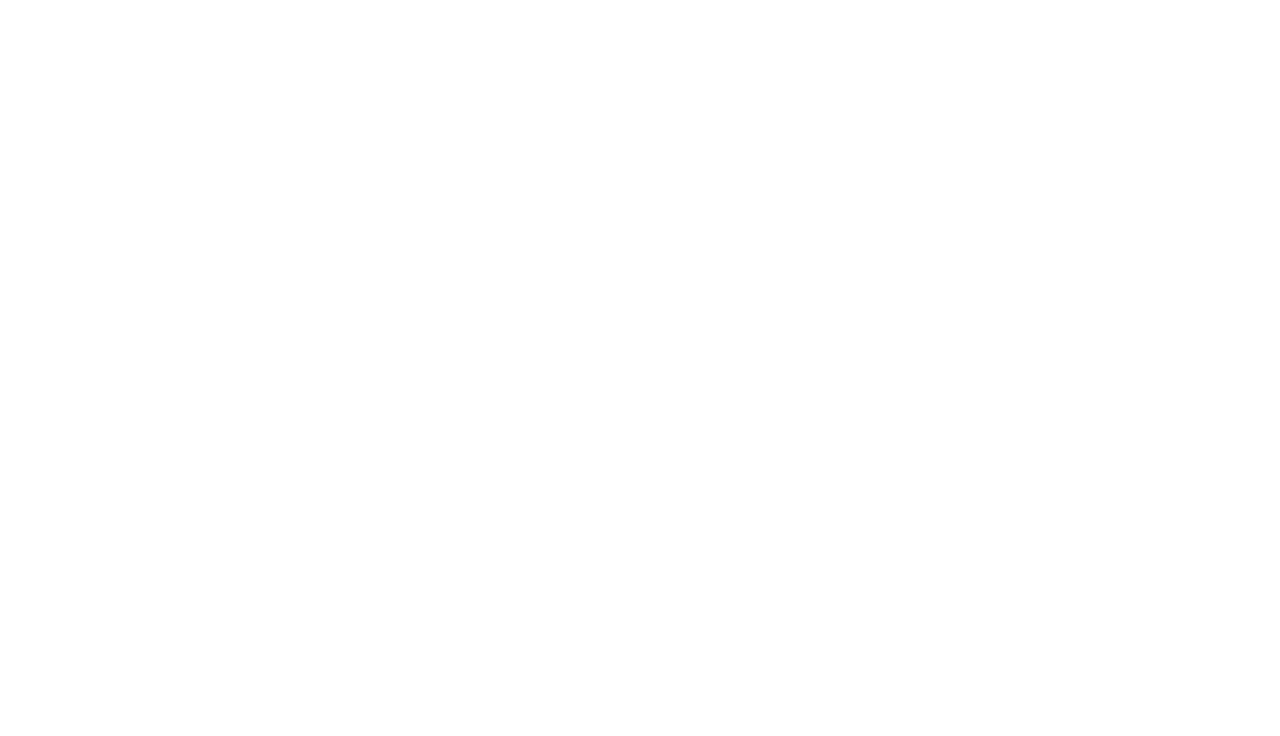
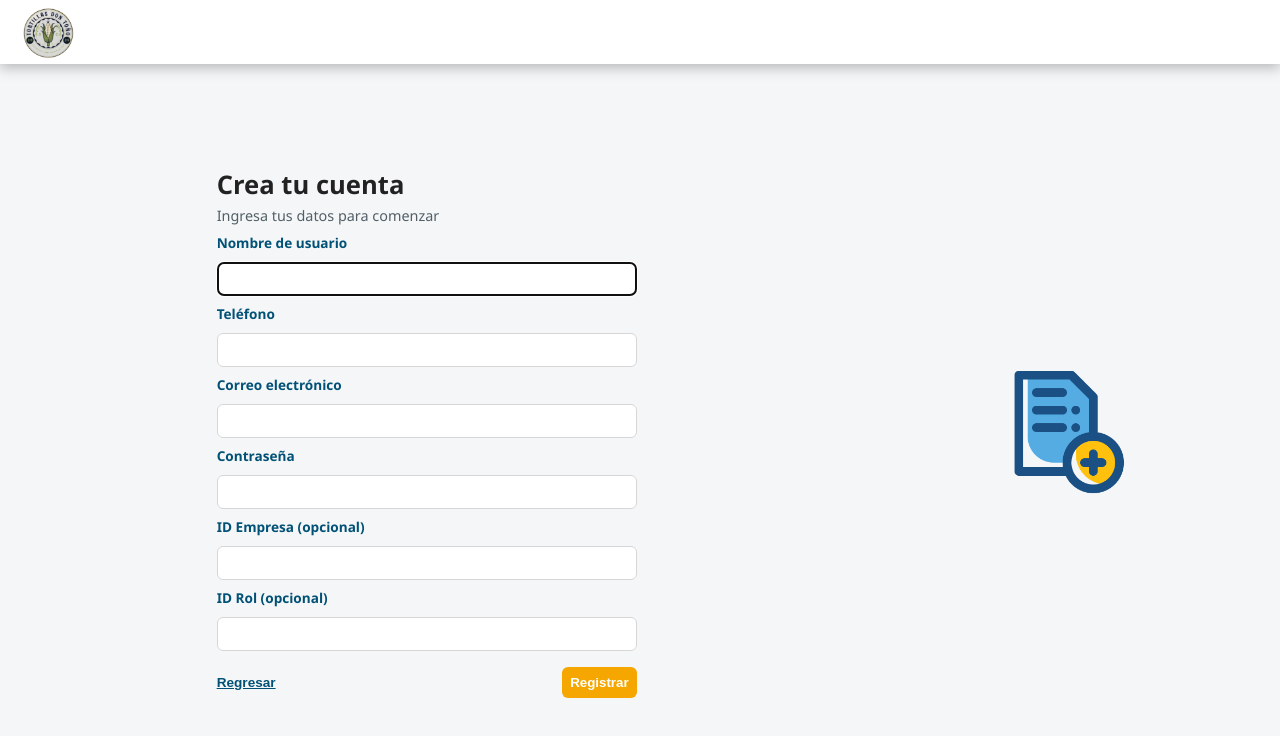
Before and after one commit to AlisonMontufar/SistemaTortillasWebFrontend, a React (Create React App) app: page /registro in a window 1280 px wide. Before the commit this address had no page. Shown: the top 736 px of the page. Built offline with nearby package versions, Linux system fonts and the light colour scheme.

Commit message:
Sprint2(Esqueleto):Creacion de la pagina de Registro

```diff
--- a/src/App.js
+++ b/src/App.js
@@ -3,6 +3,7 @@
 import Login from "./pages/Login";
 import Inicio from "./pages/Inicio";
 import OlvidePassword from "./pages/OlvidePassword";
+import Registro from "./pages/Registro";
 
 
 function App() {
@@ -12,6 +13,7 @@
         <Route path="/" element={<Login />} />
         <Route path="/inicio" element={<Inicio />} />
         <Route path="/olvide-password" element={<OlvidePassword />} />
+        <Route path="/registro" element={<Registro />} />
       </Routes>
     </Router>
   );
--- a/src/pages/Login.css
+++ b/src/pages/Login.css
@@ -208,3 +208,31 @@
     margin-bottom: 40px;
   }
 }
+
+/* ===== REGISTRARSE ===== */
+.registrarse {
+  margin-top: 25px;
+  display: flex;
+  align-items: center;
+  justify-content: center;
+  gap: 5px;
+}
+
+.texto-gris {
+  color: #A6A6A6;
+  font-size: 0.95rem;
+}
+
+.btn-registrate {
+  background: none;
+  border: none;
+  color: #EC9D02;
+  cursor: pointer;
+  font-weight: 600;
+  font-size: 0.95rem;
+  transition: color 0.3s ease;
+}
+
+.btn-registrate:hover {
+  color: #d89000;
+}
--- a/src/pages/Login.jsx
+++ b/src/pages/Login.jsx
@@ -52,7 +52,6 @@
         <div className="login-container">
             {/* SECCIÓN IZQUIERDA */}
             <div className="left-section">
-                {/* Onda superior */}
                 <div className="top-wave">
                     <svg viewBox="0 0 500 150" preserveAspectRatio="none">
                         <path
@@ -62,7 +61,6 @@
                     </svg>
                 </div>
 
-                {/* Contenido centrado */}
                 <div className="content-left">
                     <div className="logo-wrap">
                         <img src={logo} alt="Logo" className="logo" />
@@ -70,7 +68,6 @@
                     <h1 className="bienvenido-text">Bienvenido</h1>
                 </div>
 
-                {/* Onda inferior */}
                 <div className="bottom-wave">
                     <svg viewBox="0 0 500 150" preserveAspectRatio="none">
                         <path
@@ -80,24 +77,18 @@
                     </svg>
                 </div>
 
-                {/* Segunda onda invertida con doble bajada desde la derecha */}
                 <div className="bottom-wave second-wave">
                     <svg viewBox="0 0 500 150" preserveAspectRatio="none">
                         <path
                             d="M500,0
-         C300,150 100,10 0,100
-         C1,130 0,0 0,170
-         L0,500 L900,0 Z"
+                                C300,150 100,10 0,100
+                                C1,130 0,0 0,170
+                                L0,500 L900,0 Z"
                             fill="rgba(243, 241, 241, 0.73)"
                         />
                     </svg>
                 </div>
-
-
-
             </div>
-
-
 
             {/* SECCIÓN DERECHA */}
             <div className="right-section" role="main">
@@ -145,6 +136,18 @@
                             ¿Olvidaste tu contraseña?
                         </button>
                     </div>
+
+                    {/* NUEVA SECCIÓN: REGISTRARSE */}
+                    <div className="registrarse">
+                        <span className="texto-gris">¿No tienes una cuenta?</span>{" "}
+                        <button
+                            type="button"
+                            className="btn-registrate"
+                            onClick={() => navigate("/registro")}
+                        >
+                            Regístrate
+                        </button>
+                    </div>
                 </form>
             </div>
         </div>
--- /dev/null
+++ b/src/pages/Registro.css
@@ -0,0 +1,100 @@
+:root {
+  --accent: #f5a700;
+  --accent-dark: #d89000;
+  --primary: #015176;
+  --bg: #f4f6f8;
+  --text: #222;
+}
+
+* { box-sizing: border-box; margin:0; padding:0; }
+
+html, body, #root {
+  height: 100%;
+  overflow: hidden; /* evitar scroll global */
+  font-family: "Segoe UI", Roboto, Arial, sans-serif;
+}
+
+/* Navbar */
+.reg-navbar {
+  position: fixed;
+  top: 0; left: 0; right: 0;
+  height: 64px;
+  background: #fff;
+  display: flex;
+  align-items: center;
+  padding: 0 20px;
+  box-shadow: 0 4px 12px rgba(0,0,0,0.25);
+  z-index: 100;
+}
+.nav-logo { width: 56px; height: 56px; object-fit: contain; border-radius: 8px; }
+
+/* Main container */
+.reg-main {
+  display: flex;
+  height: 100vh; /* ocupar toda la pantalla */
+  padding-top: 64px; /* navbar */
+  background: var(--bg);
+}
+
+/* Columna formulario */
+.reg-form {
+  flex: 2;
+  display: flex;
+  justify-content: center;
+  align-items: center;
+  padding: 12px 24px;
+  height: calc(100vh - 64px); /* exacto para no generar scroll */
+}
+
+/* Contenedor del formulario */
+.form-inner {
+  width: 100%;
+  max-width: 420px;
+}
+
+/* Tipografía */
+.title { font-size: 1.6rem; font-weight: 800; color: var(--text); margin-bottom: 4px; }
+.subtitle { font-size: 0.9rem; color: #525f66; margin-bottom: 8px; }
+
+.msg { margin: 6px 0; font-weight: 700; }
+.msg.error { color: #cc2b2b; }
+.msg.success { color: #0b8a1a; }
+
+.form { display: flex; flex-direction: column; gap: 8px; }
+label { font-weight: 700; color: var(--primary); margin-bottom: 2px; font-size: 0.85rem; }
+input { width: 100%; padding: 8px 10px; border-radius: 6px; border: 1px solid #d6d6d6; font-size: 0.9rem; }
+
+/* Botones */
+.actions { display: flex; justify-content: space-between; align-items: center; margin-top: 8px; }
+.link-skip { background: none; border: none; color: var(--primary); font-weight: 700; text-decoration: underline; cursor: pointer; font-size: 0.85rem; }
+.btn-submit { background: var(--accent); border: none; color: #fff; padding: 8px; border-radius: 6px; font-weight: 700; cursor: pointer; }
+.btn-submit:hover { background: var(--accent-dark); }
+.btn-submit:disabled { opacity: 0.7; cursor: default; }
+
+/* Columna hero */
+.reg-hero {
+  flex: 1;
+  display: flex;
+  justify-content: center;
+  align-items: center;
+  padding: 12px;
+}
+.reg-hero img {
+  max-width: 140px;
+  max-height: 140px;
+  object-fit: contain;
+}
+
+/* RESPONSIVE */
+@media (max-width: 900px) {
+  .reg-main { flex-direction: column; }
+  .reg-form { height: auto; padding: 10px; }
+  .reg-hero { margin-top: 12px; }
+}
+
+@media (max-width: 480px) {
+  .reg-main { flex-direction: column; }
+  .reg-hero { display: none; }
+  .reg-form { padding: 8px; }
+  .title { font-size: 1.3rem; }
+}
--- /dev/null
+++ b/src/pages/Registro.jsx
@@ -0,0 +1,192 @@
+import React, { useState } from "react";
+import { useNavigate } from "react-router-dom";
+import "./Registro.css";
+import logo from "../assets/logo.png";
+import hero from "../assets/hero.png";
+
+function Registro() {
+  const navigate = useNavigate();
+  const [formData, setFormData] = useState({
+    nombreUsuario: "",
+    correoUsuario: "",
+    contrasenaUsuario: "",
+    telefonoUsuario: "",
+    fkEmpresa: "",
+    fkRol: "",
+  });
+  const [error, setError] = useState("");
+  const [success, setSuccess] = useState("");
+  const [loading, setLoading] = useState(false);
+
+  const handleChange = (e) =>
+    setFormData({ ...formData, [e.target.name]: e.target.value });
+
+  const validarEmail = (email) => {
+    const re = /^[^\s@]+@[^\s@]+\.[^\s@]+$/;
+    return re.test(email);
+  };
+
+  const handleRegister = async (e) => {
+    e.preventDefault();
+    setError("");
+    setSuccess("");
+
+    const { nombreUsuario, correoUsuario, contrasenaUsuario, telefonoUsuario, fkEmpresa, fkRol } = formData;
+
+    // Validaciones
+    if (!nombreUsuario || !correoUsuario || !contrasenaUsuario || !telefonoUsuario) {
+      setError("Por favor completa todos los campos obligatorios.");
+      return;
+    }
+
+    if (nombreUsuario.length < 3) {
+      setError("El nombre de usuario debe tener al menos 3 caracteres.");
+      return;
+    }
+
+    if (contrasenaUsuario.length < 6) {
+      setError("La contraseña debe tener al menos 6 caracteres.");
+      return;
+    }
+
+    if (!validarEmail(correoUsuario)) {
+      setError("Ingresa un correo electrónico válido.");
+      return;
+    }
+
+    if (!/^\d{10,}$/.test(telefonoUsuario)) {
+      setError("Ingresa un teléfono válido de al menos 10 dígitos.");
+      return;
+    }
+
+    if (fkEmpresa && (!/^\d+$/.test(fkEmpresa) || parseInt(fkEmpresa) <= 0)) {
+      setError("ID Empresa debe ser un número positivo.");
+      return;
+    }
+
+    if (fkRol && (!/^\d+$/.test(fkRol) || parseInt(fkRol) <= 0)) {
+      setError("ID Rol debe ser un número positivo.");
+      return;
+    }
+
+    // Preparar payload
+    const payload = {
+      ...formData,
+      fkEmpresa: fkEmpresa ? parseInt(fkEmpresa, 10) : null,
+      fkRol: fkRol ? parseInt(fkRol, 10) : null,
+    };
+
+    try {
+      setLoading(true);
+      const response = await fetch("http://localhost:5149/api/Auth/register", {
+        method: "POST",
+        headers: { "Content-Type": "application/json" },
+        body: JSON.stringify(payload),
+      });
+
+      const data = await response.json();
+      if (!response.ok) {
+        setError(data.message || "Error al registrar.");
+        return;
+      }
+
+      setSuccess("Registro exitoso. Redirigiendo al inicio...");
+      setTimeout(() => navigate("/"), 1100);
+    } catch (err) {
+      console.error(err);
+      setError("Error al conectar con el servidor.");
+    } finally {
+      setLoading(false);
+    }
+  };
+
+  return (
+    <div className="reg-root">
+      <header className="reg-navbar">
+        <img src={logo} alt="Logo" className="nav-logo" />
+      </header>
+
+      <main className="reg-main">
+        <section className="reg-form">
+          <div className="form-inner">
+            <h1 className="title">Crea tu cuenta</h1>
+            <p className="subtitle">Ingresa tus datos para comenzar</p>
+
+            {error && <div className="msg error">{error}</div>}
+            {success && <div className="msg success">{success}</div>}
+
+            <form onSubmit={handleRegister} className="form" autoComplete="on">
+              <label>Nombre de usuario</label>
+              <input
+                name="nombreUsuario"
+                value={formData.nombreUsuario}
+                onChange={handleChange}
+                type="text"
+                autoFocus
+              />
+
+              <label>Teléfono</label>
+              <input
+                name="telefonoUsuario"
+                value={formData.telefonoUsuario}
+                onChange={handleChange}
+                type="text"
+              />
+
+              <label>Correo electrónico</label>
+              <input
+                name="correoUsuario"
+                value={formData.correoUsuario}
+                onChange={handleChange}
+                type="email"
+              />
+
+              <label>Contraseña</label>
+              <input
+                name="contrasenaUsuario"
+                value={formData.contrasenaUsuario}
+                onChange={handleChange}
+                type="password"
+              />
+
+              <label>ID Empresa (opcional)</label>
+              <input
+                name="fkEmpresa"
+                value={formData.fkEmpresa}
+                onChange={handleChange}
+                type="number"
+              />
+
+              <label>ID Rol (opcional)</label>
+              <input
+                name="fkRol"
+                value={formData.fkRol}
+                onChange={handleChange}
+                type="number"
+              />
+
+              <div className="actions">
+                <button
+                  type="button"
+                  className="link-skip"
+                  onClick={() => navigate("/")}
+                >
+                  Regresar
+                </button>
+                <button type="submit" className="btn-submit" disabled={loading}>
+                  {loading ? "Registrando..." : "Registrar"}
+                </button>
+              </div>
+            </form>
+          </div>
+        </section>
+
+        <aside className="reg-hero">
+          <img src={hero} alt="Hero" />
+        </aside>
+      </main>
+    </div>
+  );
+}
+
+export default Registro;
```
Also changed, not shown: src/assets/hero.png (added).
